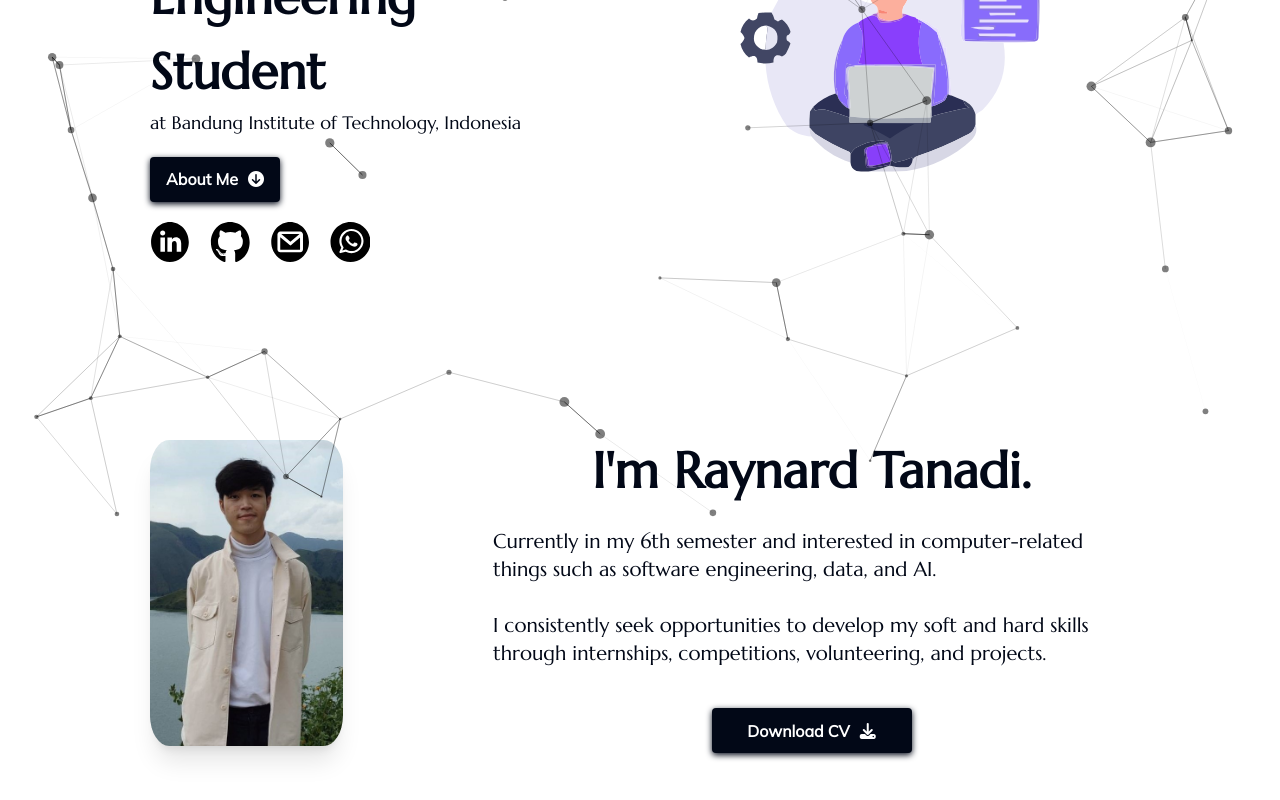
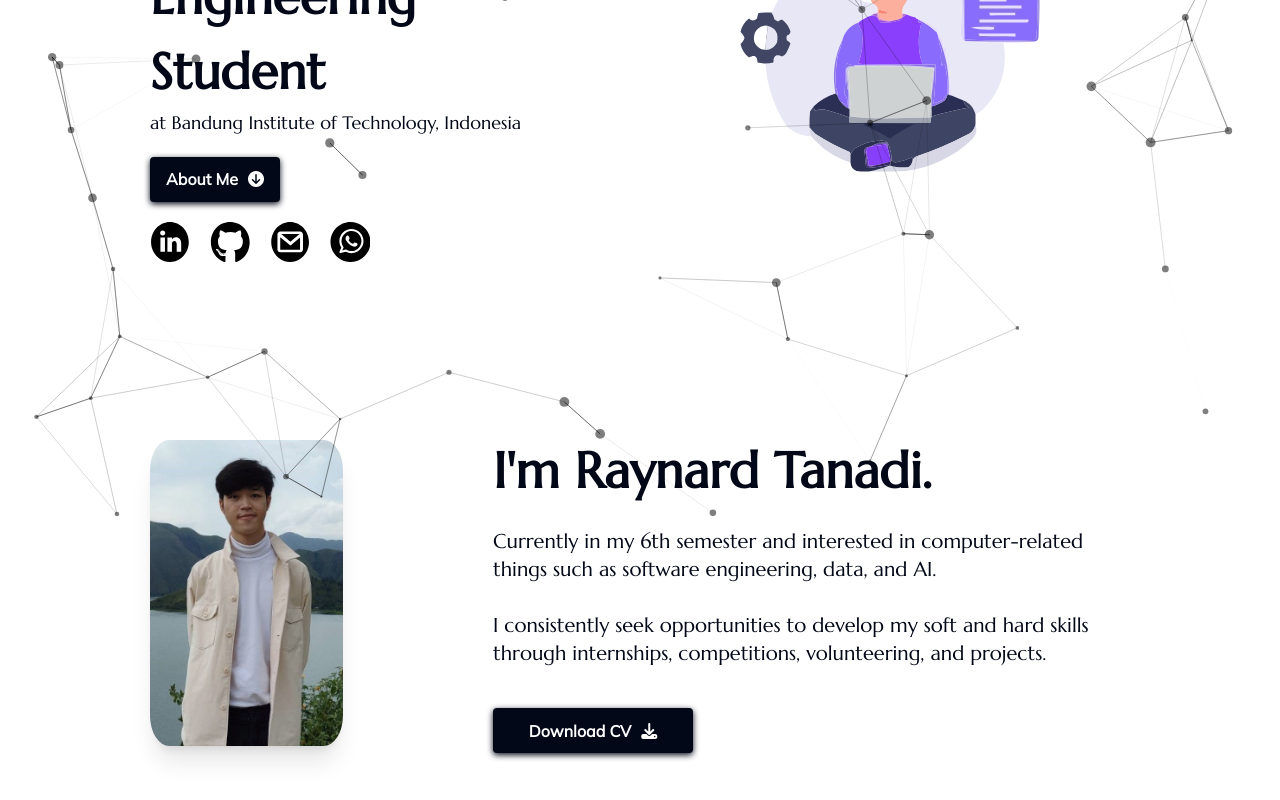
Before and after one commit to Raylouiss/personal_web, a Next.js app: page / in a window 1280 px wide. Shown: the part 260-1060 px from the top of the page. Built offline with nearby package versions, Linux system fonts and the light colour scheme.

Commit message:
fix: minor about bug

```diff
--- a/src/contexts/About.tsx
+++ b/src/contexts/About.tsx
@@ -33,7 +33,7 @@ const About = (): JSX.Element => {
   return (
     <div className='w-screen h-auto flex lg:flex-row flex-col justify-center items-center font-marcellus overflow-hidden px-[150px] py-10 gap-[150px] mt-[120px]' id='About' >
       <TiltComponent />
-      <div className='flex flex-col justify-center items-center lg:justify-start lg:text-start text-center gap-5'>
+      <div className='flex flex-col justify-center items-center  lg:items-start lg:justify-start lg:text-start text-center gap-5'>
         <h1 className='font-bold text-[50px]'>
           I&apos;m Raynard Tanadi.
         </h1>
```
